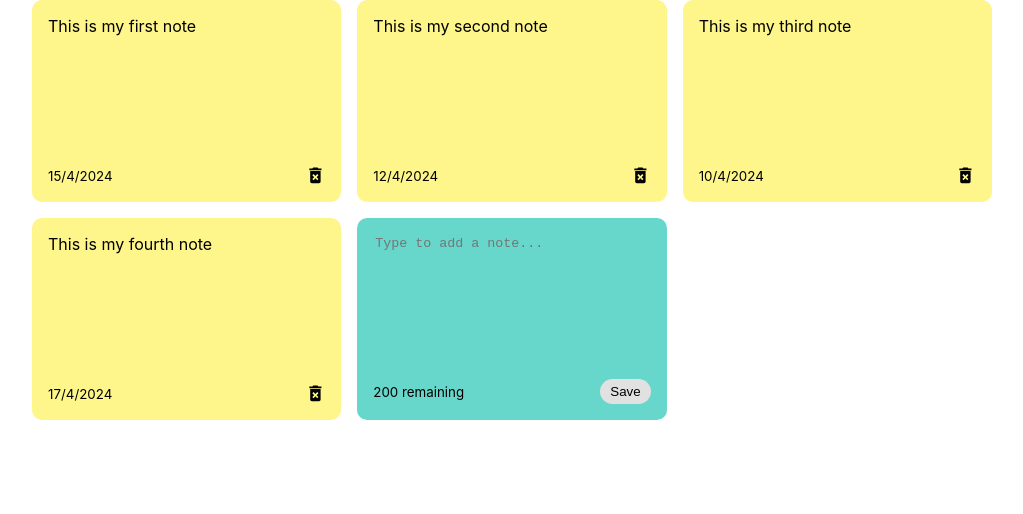
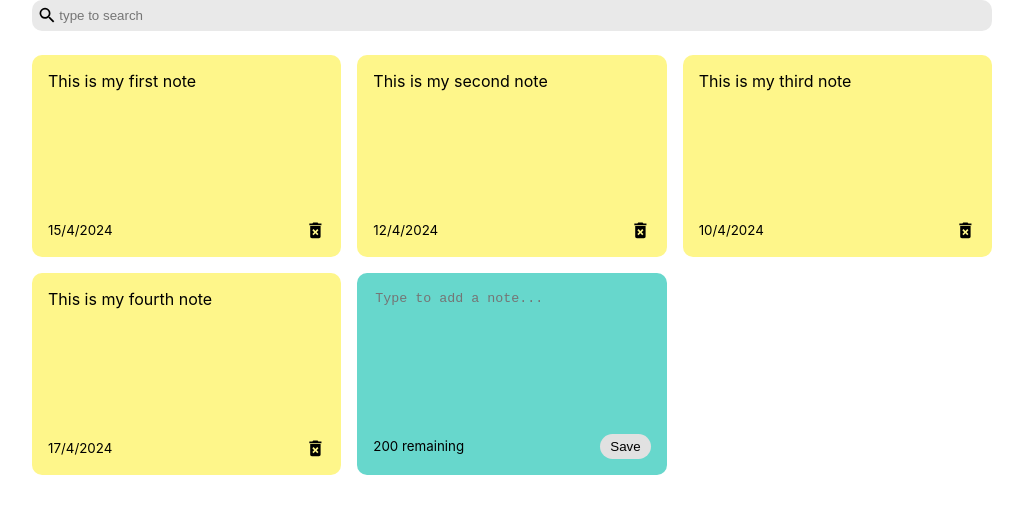
Before and after one commit to nshakib/react-notes-app, a React (Vite) app: page / in a window 1280 px wide. Shown: the top 514 px of the page, without its empty margins (128-1151 px from the left). Built offline with nearby package versions, Linux system fonts and the light colour scheme.

Commit message:
search functionality implement

```diff
--- a/src/App.jsx
+++ b/src/App.jsx
@@ -1,5 +1,6 @@
 import {useState}from 'react';
 import NoteList from "./components/NoteList";
+import Search from "./components/Search";
 import {nanoid} from "nanoid";
 import './App.css'
 
@@ -27,6 +28,8 @@
     }
   ]);
 
+  const [searchText, setSearchText] = useState('');
+
   const addNote = (text)=>{
     const date = new Date();
     const newNote = {
@@ -45,8 +48,10 @@
   }
   return (
     <div className="container">
+      <Search handleSearchNote={setSearchText}/>
       <NoteList
-        notes={notes}
+        notes={notes.filter((note) =>
+        note.text.toLowerCase().includes(searchText))}
         handleAddNote={addNote}
         handleDeleteNote={deleteNote}/>
     </div>
--- /dev/null
+++ b/src/components/Search.jsx
@@ -0,0 +1,17 @@
+import React from 'react'
+import { MdSearch } from 'react-icons/md'
+
+const Search = ({handleSearchNote}) => {
+  return (
+    <div className='search'>
+        <MdSearch className="search-icons" size="1.3em" />
+        <input
+            type="text"
+            placeholder='type to search'
+            onChange={(event) => handleSearchNote(event.target.value)}
+            />
+    </div>
+  )
+}
+
+export default Search
```
